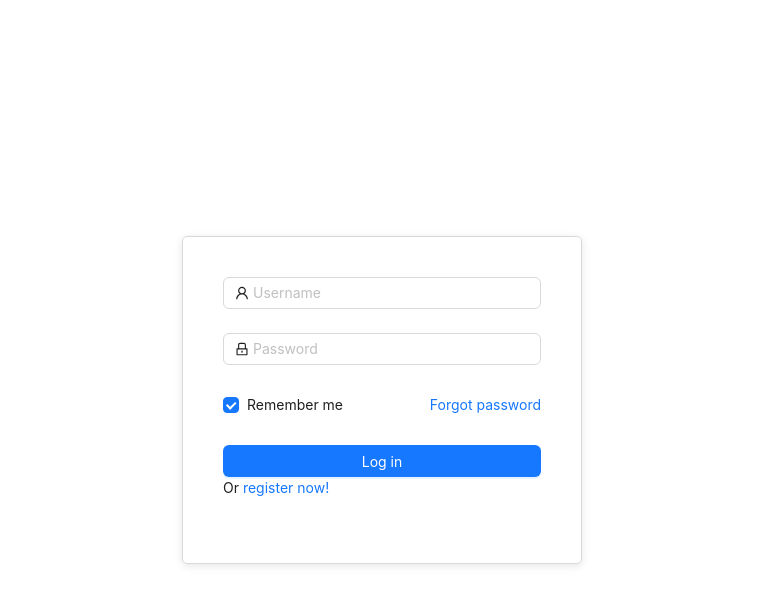
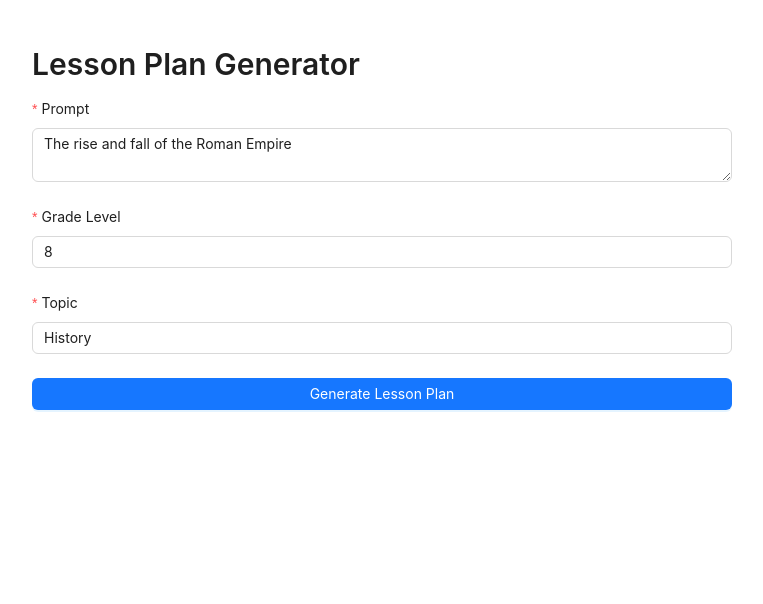
Before and after one commit to km401/demo, a React (Vite) app: page / in a window 1280 px wide. Shown: the top 604 px of the page, without its empty margins (258-1021 px from the left). Built offline with nearby package versions, Linux system fonts and the light colour scheme.

Commit message:
make rsponsive

```diff
--- a/src/App.jsx
+++ b/src/App.jsx
@@ -16,10 +16,11 @@ const App = () => {
 
   return (
       <>
-          {notLoginScreen && <Navbar/>}
-          <div className={`routesWrapper ${notLoginScreen ? 'withNavbar' : ''}`}>
+          {/*{notLoginScreen && <Navbar/>}*/}
+          {/*<div className={`routesWrapper ${notLoginScreen ? 'withNavbar' : ''}`}>*/}
+          <div>
               <Routes>
-                  <Route path="/" element={<Login/>}/>
+                  <Route path="/" element={<Home/>}/>
                   <Route path="/home" element={<Home/>}/>
                   <Route path="*" element={<NoRouteFound/>}/>
               </Routes>
--- a/src/Pages/home.jsx
+++ b/src/Pages/home.jsx
@@ -58,7 +58,7 @@ const Home = () => {
     };
 
 
-    return (<div className={'formBody'}>
+    return (<div className={'homeContainer'}>
         {contextHolder}
         <Title level={2}>Lesson Plan Generator</Title>
         <Form
--- a/src/Pages/pages.css
+++ b/src/Pages/pages.css
@@ -41,7 +41,8 @@
     border: 1px solid #DEDEDEFF;
   }
 
-  .formBody{
+  .homeContainer{
+    min-width: 300px;
     padding: 20px;
     max-width: 700px;
     margin: 0 auto;
```
